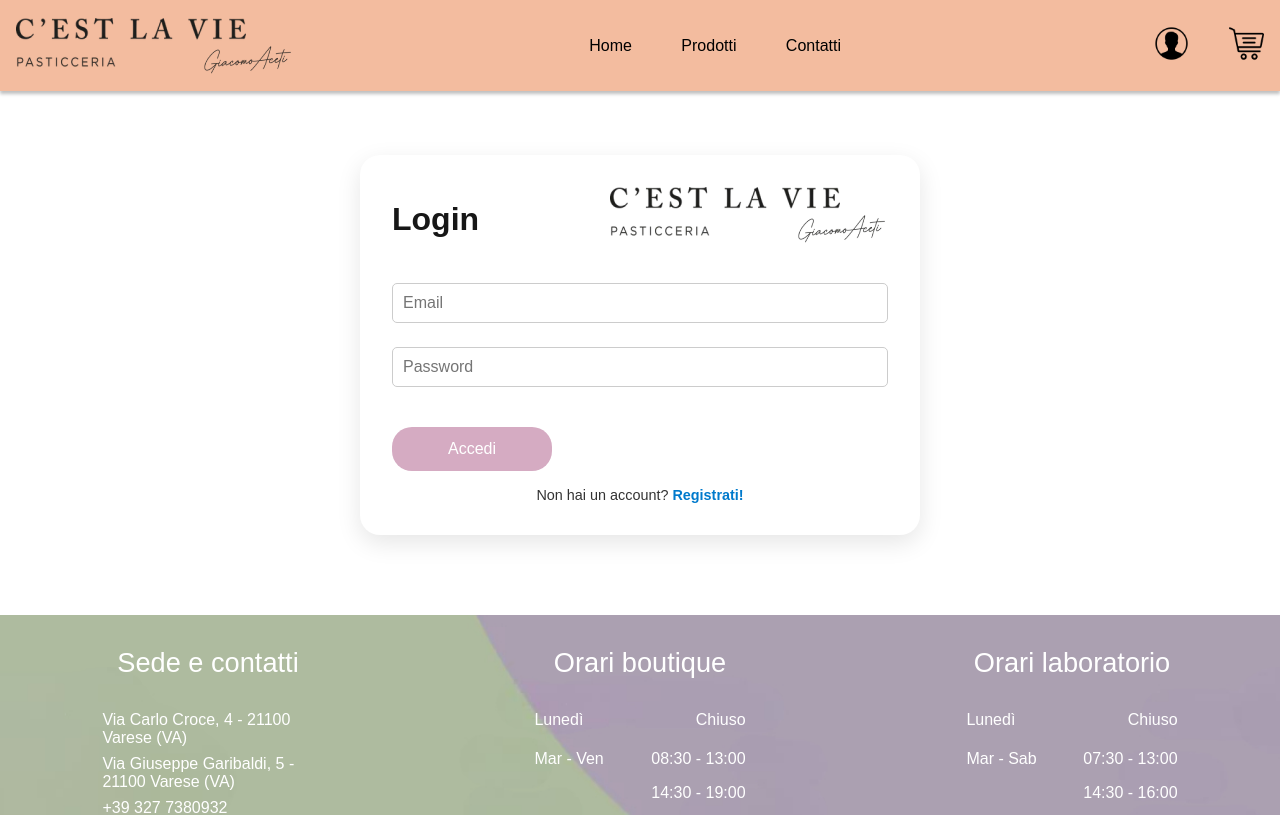
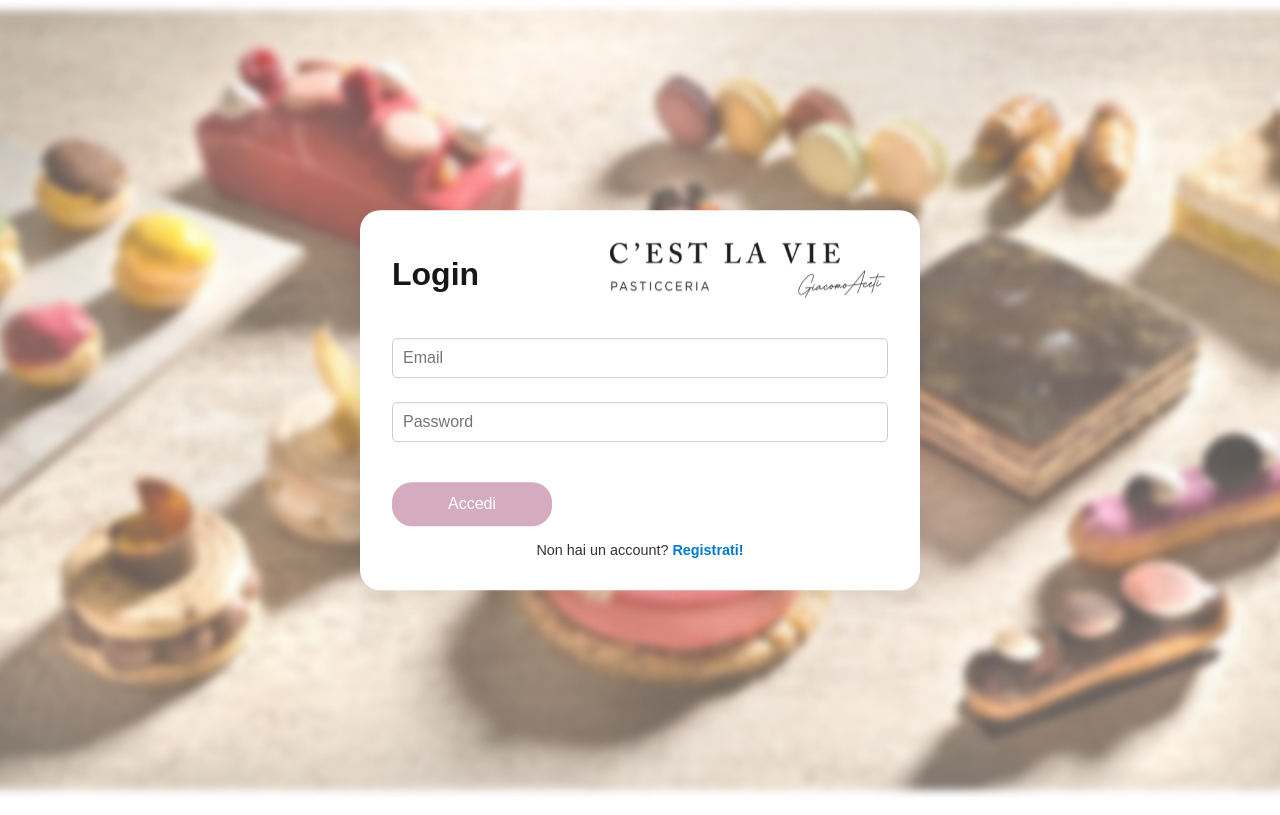
Before and after one commit to nalodagreat/PW4-Frontend-Mossali-Tijani-Figini, a Next.js app: page /login in a window 1280 px wide. Shown: the top 815 px of the page. Built offline with nearby package versions, Linux system fonts and the light colour scheme; no server answers.

Commit message:
modification of login & register pages

```diff
--- a/src/app/globals.css
+++ b/src/app/globals.css
@@ -36,6 +36,15 @@ a {
   text-decoration: none;
 }
 
+.bg {
+  background-image: url("../public/images/contacts/imageHero.png");
+  background-size: cover;
+  background-position: center;
+  background-repeat: no-repeat;
+  min-height: 100vh;
+}
+
+
 @media (prefers-color-scheme: dark) {
   html {
     color-scheme: dark;
--- a/src/app/layout.js
+++ b/src/app/layout.js
@@ -1,22 +1,22 @@
-import localFont from "next/font/local";
+'use client'
 import "./globals.css";
 import Header from "@/components/header/header";
 import Footer from "@/components/footer/footer";
-
-
-
-export const metadata = {
-  title: "Pasticceria a Varese | C'est la Vie",
-  description: "Pasticceria a Varese | C'est la Vie",
-};
+import { usePathname } from 'next/navigation';
 
 export default function RootLayout({ children }) {
+  const pathname = usePathname();
+
+  // Imposta una classe "bg-bordeaux" solo su /login e /register
+  const isAuthPage = pathname === "/login" || pathname === "/register";
+  const bodyClass = isAuthPage ? "bg" : "";
+
   return (
     <html lang="en">
-      <body>
-        <Header></Header>
+      <body className={bodyClass}>
+        {!isAuthPage && <Header />}
         {children}
-        <Footer></Footer>
+        {!isAuthPage && <Footer />}
       </body>
     </html>
   );
--- a/src/app/login/page.js
+++ b/src/app/login/page.js
@@ -1,4 +1,4 @@
-'use client';
+"use client";
 
 import React, { useState } from "react";
 import { useRouter } from "next/navigation";
@@ -51,7 +51,9 @@ export default function Login() {
       <div className={styles.topSection}>
         <h2 className={styles.loginTitle}>Login</h2>
         <div className={styles.logoContainer}>
+          <Link href="/">
             <Image src={logo} alt="Logo" className={styles.logo} />
+          </Link>
         </div>
       </div>
       <div className={styles.formSection}>
@@ -70,11 +72,12 @@ export default function Login() {
             onChange={(e) => setPassword(e.target.value)}
             required
           />
-                    <button type="submit" className={styles.button}>Accedi</button>
+          <button type="submit" className={styles.button}>
+            Accedi
+          </button>
         </form>
         {error && <p className={styles.error}>{error}</p>}
 
-                {/* Frase "Non hai un account? Registrati!" */}
         <p className={styles.registerPrompt}>
           Non hai un account?{" "}
           <Link href="/register" className={styles.registerLink}>
--- a/src/app/login/page.module.css
+++ b/src/app/login/page.module.css
@@ -1,16 +1,24 @@
+/* Centra il contenitore del form nella pagina */
 .container {
   width: 70%;
   max-width: 35rem;
   height: auto;
   display: flex;
   flex-direction: column;
-  justify-content: space-between;
+  justify-content: center; /* Centra verticalmente */
+  align-items: center;     /* Centra orizzontalmente */
   border-radius: 1.25rem;
   box-shadow: 0 0.5rem 1.5rem rgba(0, 0, 0, 0.1);
-  margin: 5% auto;
+  margin: 0 auto;          /* Centra il contenitore orizzontalmente */
   padding: 2rem;
   background-color: #ffffff;
+  min-height: 10vh;       /* Imposta l'altezza a 100% della finestra */
+  position: absolute;      /* Usa la posizione assoluta */
+  top: 50%;                /* Posiziona a metà della finestra */
+  left: 50%;               /* Posiziona a metà della finestra */
+  transform: translate(-50%, -50%); /* Sposta il contenitore per centrarlo */
 }
+
 
 .topSection {
   display: flex;
--- a/src/app/register/register.module.css
+++ b/src/app/register/register.module.css
@@ -1,61 +1,92 @@
 .container {
-    max-width: 400px;
-    margin: 0 auto;
-    padding: 20px;
-    background-color: #f8f8f8;
-    border-radius: 8px;
-    box-shadow: 0 4px 8px rgba(0, 0, 0, 0.1);
+    width: 70%;
+    max-width: 35rem;
+    height: auto;
+    display: flex;
+    flex-direction: column;
+    justify-content: space-between;
+    border-radius: 1.25rem;
+    box-shadow: 0 0.5rem 1.5rem rgba(0, 0, 0, 0.1);
+    margin: 5% auto;
+    padding: 2rem;
+    background-color: #ffffff;
   }
 
-.title {
-    text-align: center;
-    color: #333;
-    font-family: 'Arial', sans-serif;
+  .topSection {
+    display: flex;
+    justify-content: space-between;
+    align-items: center;
+    width: 100%;
+    margin-bottom: 2rem;
   }
 
-.form {
+  .logoRegister {
+    width: 100%;
+}
+
+
+  .loginTitle {
+    font-weight: bold;
+    font-size: 2rem;
+    margin: 0;
+    font-family: 'Montserrat', sans-serif;
+  }
+
+  .formSection {
     display: flex;
     flex-direction: column;
-    gap: 15px;
   }
 
-.label {
-    font-size: 14px;
-    font-weight: bold;
+  .formSection input {
+    width: 100%;
+    padding: 0.625rem;
+    border: 1px solid #ccc;
+    border-radius: 0.3125rem;
+    font-size: 1rem;
+    margin-bottom: 1.5rem;
+    font-family: 'Montserrat', sans-serif;
+  }
+
+  .button {
+    margin-top: 1rem;
+    padding: 0.8rem 3.5rem;
+    font-size: 1rem;
+    color: #fff;
+    background-color: #D5ABC2;
+    border: none;
+    border-radius: 20px;
+    cursor: pointer;
+    transition: background-color 0.3s;
+    font-family: 'Montserrat', sans-serif;
+  }
+
+  .button:hover {
+    background-color: #C7C1DC;
+  }
+
+  .buttonContainer {
+    display: flex;
+    align-items: center;
+    justify-content: space-between;
+  }
+
+  .registerPrompt {
+    margin-top: 1rem;
+    text-align: center;
+    font-size: 0.9rem;
     color: #333;
   }
 
-.input {
-    padding: 10px;
-    font-size: 14px;
-    border: 1px solid #ccc;
-    border-radius: 4px;
-    outline: none;
+  .registerLink {
+    color: #007acc;
+    text-decoration: none;
+    font-weight: bold;
+    cursor: pointer;
+    transition: color 0.3s;
   }
 
-.input:focus {
-    border-color: #D5ABC2;
-    box-shadow: 0 0 5px rgba(213, 171, 194, 0.7);
-}
-
-.button {
-    background-color: #D5ABC2;
-    color: white;
-    padding: 12px;
-    font-size: 16px;
-    border: none;
-    border-radius: 4px;
-    cursor: pointer;
-    transition: background-color 0.3s ease;
-}
-
-.button:hover {
-    background-color: #C27A97;
-}
-
-.button:disabled {
-    background-color: #f0f0f0;
-    cursor: not-allowed;
+  .registerLink:hover {
+    color: #005b99;
   }
 
   .error {
@@ -64,3 +95,24 @@
     text-align: center;
     font-weight: bold;
   }
+
+  @media (max-width: 768px) {
+    .container {
+      padding: 1rem;
+    }
+
+    .topSection {
+      flex-direction: column;
+      align-items: center;
+    }
+
+    .loginTitle {
+      font-size: 1.5rem;
+      text-align: center;
+    }
+
+    .formSection input,
+    .formSection .button {
+      font-size: 0.875rem;
+    }
+  }
```
Also changed, not shown: src/app/register/page.js (+50 -21 lines), src/public/images/contacts/imageHero.png (added), src/public/images/contacts/logoRegister.png (added). Lines whose indentation alone changed are shown as unchanged.
